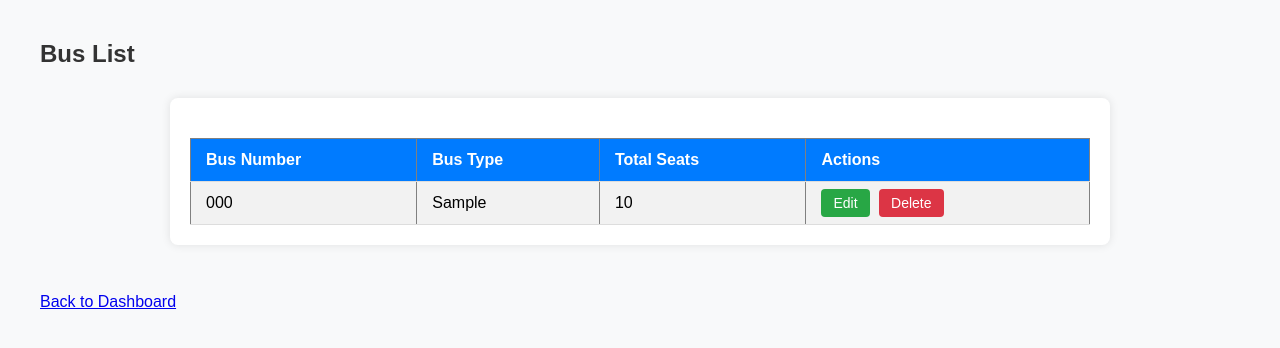
After one commit to MusashiKensei/Bus-Management-System, a PHP site: page /admin/view_bus.php in a window 1280 px wide. The commit adds this page. Shown: the top 348 px of the page. Run offline with PHP 8.4, Linux system fonts and the light colour scheme; the visitor is signed in with stand-in values (Sample User, id 1); tables that the repository leaves empty or names only in its code hold one stand-in row (values such as "Sample post").

Commit message:
Added new features and updated project files

```diff
--- /dev/null
+++ b/admin/admin_style.css
@@ -0,0 +1,159 @@
+body {
+    font-family: Arial, sans-serif;
+    margin: 40px;
+    background-color: #f8f9fa;
+}
+
+h2 {
+    color: #333;
+}
+
+.dashboard {
+    max-width: 600px;
+    margin: auto;
+    padding: 20px;
+    background: white;
+    box-shadow: 0 0 10px rgba(0, 0, 0, 0.1);
+    border-radius: 8px;
+    text-align: center;
+}
+
+.dashboard a {
+    display: inline-block;
+    margin: 10px;
+    padding: 12px 20px;
+    background-color: #007bff;
+    color: white;
+    text-decoration: none;
+    border-radius: 4px;
+}
+
+.dashboard a:hover {
+    background-color: #0056b3;
+}
+
+.logout-button {
+    background-color: #dc3545 !important;
+}
+
+.logout-button:hover {
+    background-color: #a71d2a !important;
+}
+
+
+
+/* Table container to center the table and limit width */
+.table-container {
+    max-width: 900px;
+    margin: 30px auto;
+    background: white;
+    padding: 20px;
+    border-radius: 8px;
+    box-shadow: 0 0 10px rgba(0,0,0,0.1);
+}
+
+/* Bus list table */
+table {
+    width: 100%;
+    border-collapse: collapse;
+    margin-top: 20px;
+    font-size: 16px;
+}
+
+th, td {
+    padding: 12px 15px;
+    text-align: left;
+    border-bottom: 1px solid #ddd;
+}
+
+th {
+    background-color: #007bff;
+    color: white;
+}
+
+tr:nth-child(even) {
+    background-color: #f2f2f2;
+}
+
+tr:hover {
+    background-color: #e6f0ff;
+}
+
+/* Action links like Edit / Delete */
+.action-link {
+    padding: 6px 12px;
+    margin-right: 5px;
+    text-decoration: none;
+    border-radius: 4px;
+    font-size: 14px;
+    color: white;
+}
+
+.edit-link {
+    background-color: #28a745;
+}
+
+.edit-link:hover {
+    background-color: #1e7e34;
+}
+
+.delete-link {
+    background-color: #dc3545;
+}
+
+.delete-link:hover {
+    background-color: #a71d2a;
+}
+
+
+
+/* Form container for editing bus */
+.edit-form-container {
+    max-width: 600px;
+    margin: 30px auto;
+    background: white;
+    padding: 25px;
+    border-radius: 8px;
+    box-shadow: 0 0 10px rgba(0,0,0,0.1);
+}
+
+/* Form inputs and labels */
+.edit-form-container label {
+    display: block;
+    margin-bottom: 5px;
+    font-weight: bold;
+    color: #333;
+}
+
+.edit-form-container input[type="text"],
+.edit-form-container input[type="number"],
+.edit-form-container select {
+    width: 100%;
+    padding: 10px;
+    margin-bottom: 15px;
+    border-radius: 4px;
+    border: 1px solid #ccc;
+    font-size: 16px;
+}
+
+/* Submit button */
+.edit-form-container button {
+    padding: 12px 20px;
+    background-color: #007bff;
+    color: white;
+    border: none;
+    font-size: 16px;
+    border-radius: 4px;
+    cursor: pointer;
+}
+
+.edit-form-container button:hover {
+    background-color: #0056b3;
+}
+
+/* Error message */
+.error {
+    color: #dc3545;
+    margin-bottom: 15px;
+    font-weight: bold;
+}
--- /dev/null
+++ b/admin/view_bookings.php
@@ -0,0 +1,4 @@
+<?php
+    include("../db.php");
+
+?>
--- /dev/null
+++ b/admin/view_bus.php
@@ -0,0 +1,60 @@
+<?php
+    include("../db.php");
+    session_start();
+
+    if (!isset($_SESSION['admin_id'])) {
+        header('Location: login.php');
+        exit();
+    }
+
+    //Fetching buses from the bus table
+    $sql = "SELECT * FROM bus ORDER BY bus_number ASC";
+    $result = mysqli_query($conn, $sql);
+?>
+
+<!DOCTYPE html>
+<html lang="en">
+
+<head>
+    <meta charset="UTF-8">
+    <meta name="viewport" content="width=device-width, initial-scale=1.0">
+    <title>View Buses</title>
+    <link rel="stylesheet" href="admin_style.css">
+</head>
+
+<body>
+    <h2>Bus List</h2>
+
+    <div class="table-container">
+
+        <table border="1" cellpadding="10">
+            <tr>
+                <th>Bus Number</th>
+                <th>Bus Type</th>
+                <th>Total Seats</th>
+                <th>Actions</th>
+            </tr>
+
+            <?php while ($row = mysqli_fetch_assoc($result)): ?>
+                <tr>
+                    <td><?= htmlspecialchars($row["bus_number"]) ?></td>
+                    <td><?= htmlspecialchars($row["bus_type"]) ?></td>
+                    <td><?= htmlspecialchars($row["total_seats"]) ?></td>
+                    <td>
+                        <a href="edit_bus.php?bus_id=<?= $row['bus_id'] ?>"
+                            class="action-link edit-link">Edit</a>
+                            <a href="delete_bus.php?bus_id=<?= $row['bus_id'] ?>"
+                            class="action-link delete-link"
+                            onclick="return confirm('Are you sure you want to delete this bus?')">
+                            Delete</a>
+                    </td>
+                </tr>
+            <?php endwhile; ?>
+        </table>
+    </div>
+
+    <br>
+    <a href="dashboard.php">Back to Dashboard</a>
+</body>
+
+</html>
```
Also changed, not shown: admin/add_bus.php (added, +72 -0 lines), admin/dashboard.php (+20 -5 lines), admin/delete_bus.php (added, +27 -0 lines), admin/edit_bus.php (added, +86 -0 lines), admin/add_schedule.php (added).
